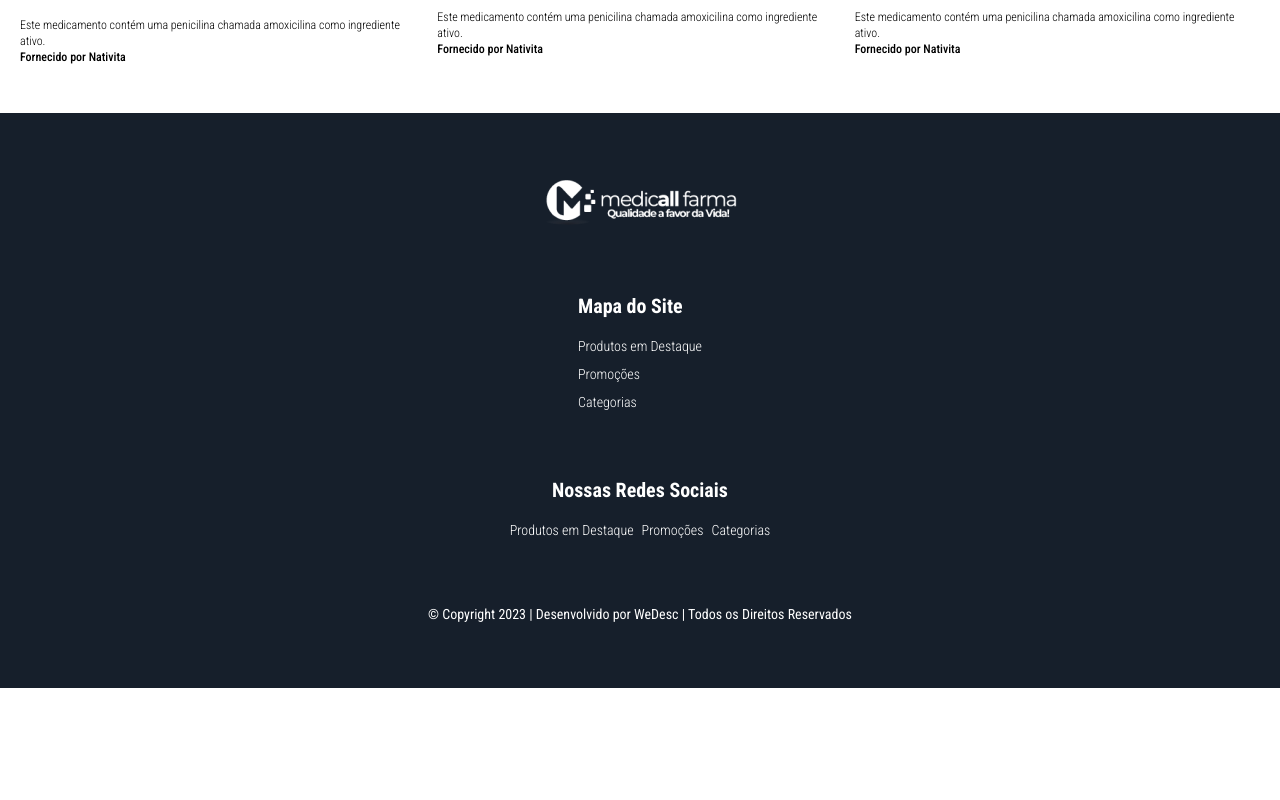
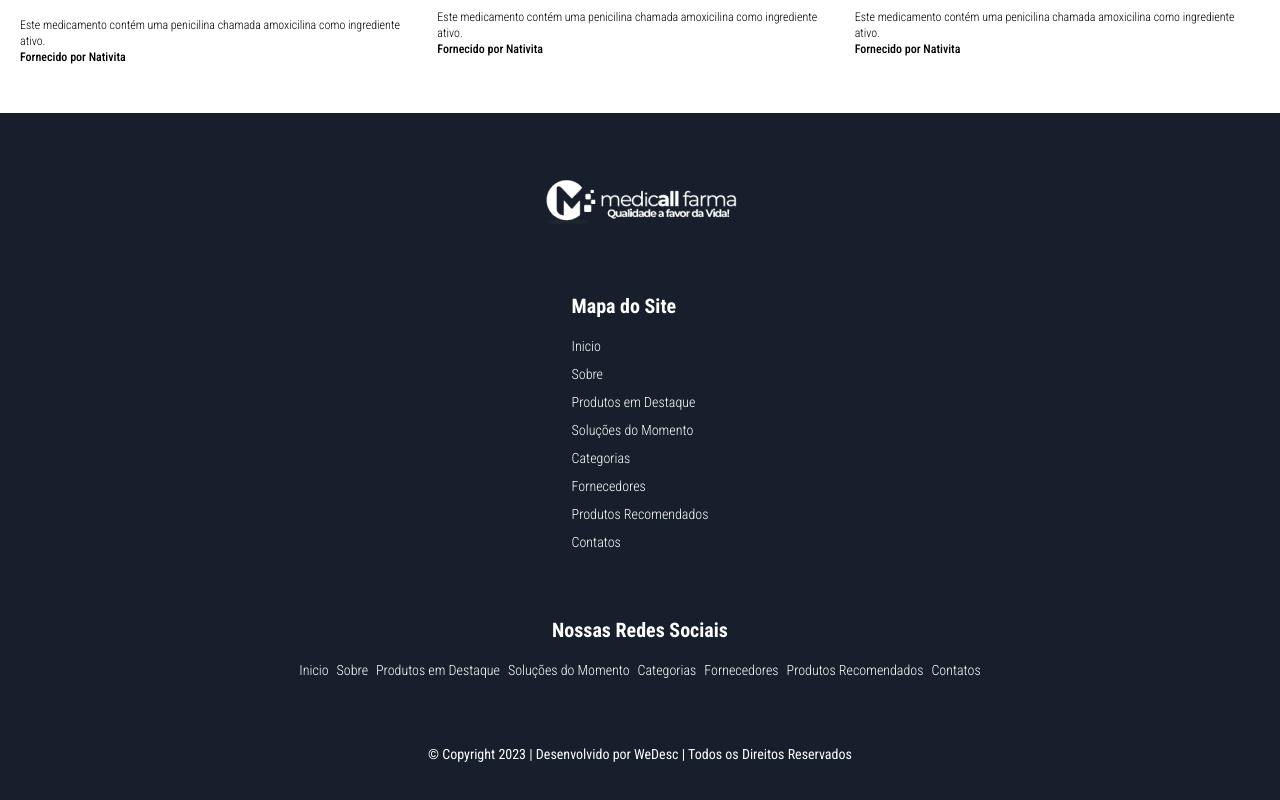
Before and after one commit to DevWeDesc/MedicallFarma, a Next.js app: page / in a window 1280 px wide. Shown: the part 3424-4224 px from the top of the page. Before the commit the page ends 4112 px from the top, so only its background shows below. Built offline with nearby package versions, Linux system fonts and the light colour scheme.

Commit message:
Adicionando dados ao DataNav

```diff
--- a/data/data.ts
+++ b/data/data.ts
@@ -190,7 +190,12 @@ export const CategoriesData: ICategories[] = [
 ];
 
 export const NavData: IDataNav[] = [
-  { name: "Produtos em Destaque" },
-  { name: "Promoções" },
-  { name: "Categorias" },
+  { name: "Inicio", href: "#Init" },
+  { name: "Sobre", href: "#About" },
+  { name: "Produtos em Destaque", href: "#HighlightsProduct" },
+  { name: "Soluções do Momento", href: "#Soluctions" },
+  { name: "Categorias", href: "#Categories" },
+  { name: "Fornecedores", href: "#Suppliers" },
+  { name: "Produtos Recomendados", href: "#productRecomended" },
+  { name: "Contatos", href: "#Contact" },
 ];
```
